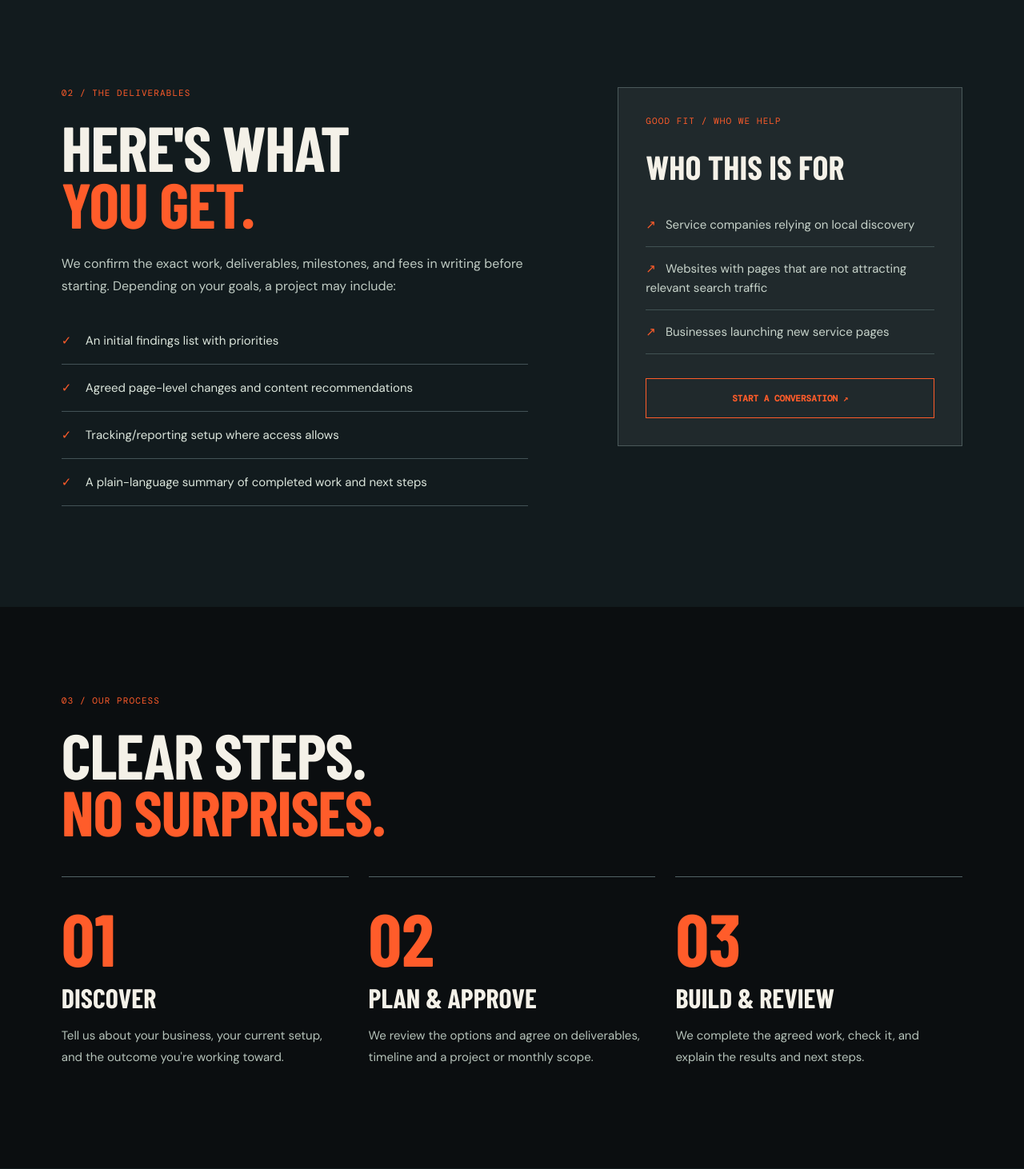
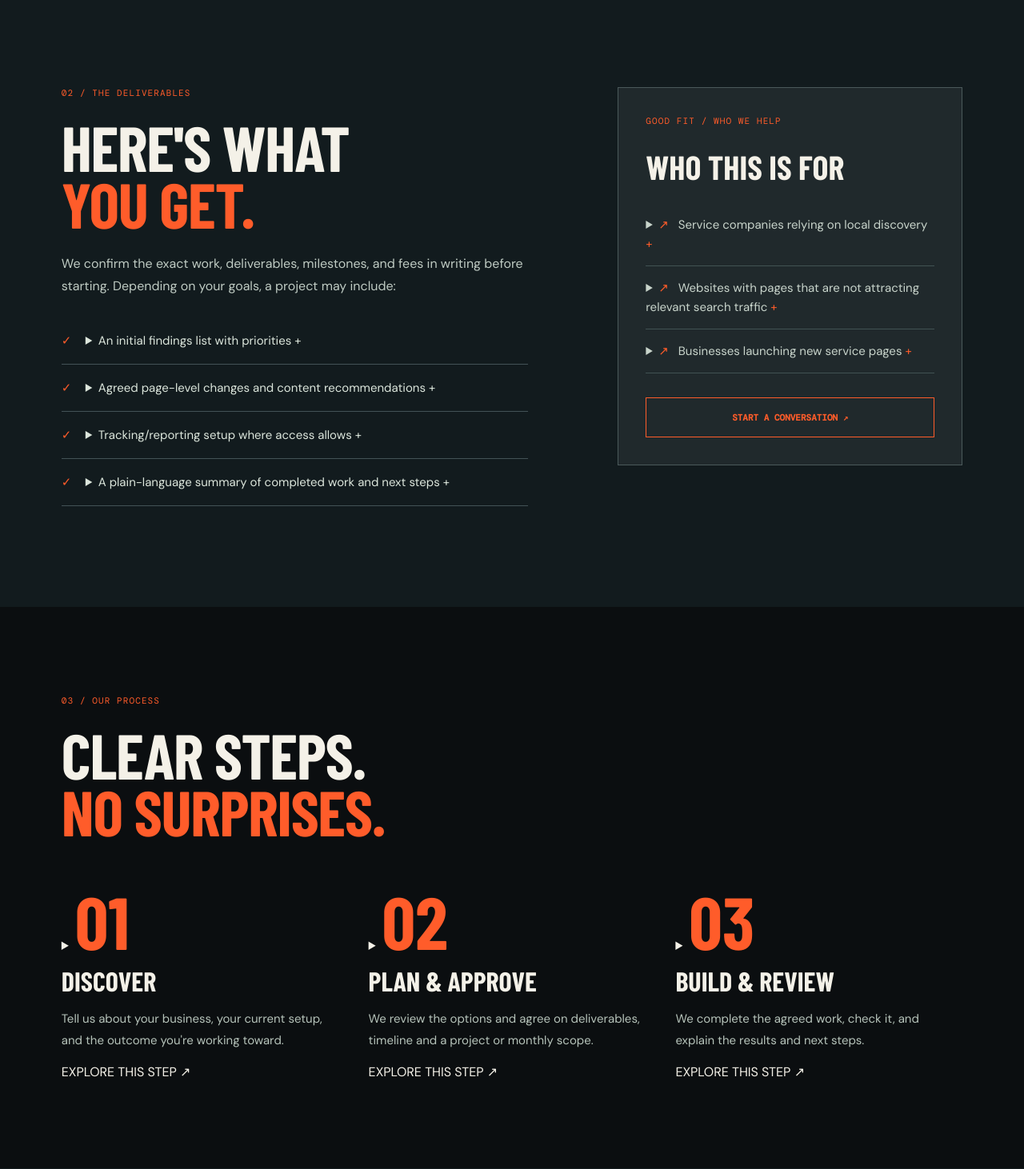
Before and after one commit to cuzzaintit321/reboot-syndicate, a FastAPI app: page /marketing/local-seo in a window 1280 px wide. Shown: the part 2113-3575 px from the top of the page at 80% size. Run offline with FastAPI, Linux system fonts and the light colour scheme; parts of the project's set-up code (start-up, migrations or seed data) failed here and were passed over; some web fonts are replaced.

Commit message:
Make all service-page nested cards expandable and pricing clickable across 14 services

```diff
--- a/app/templates/marketing_detail.html
+++ b/app/templates/marketing_detail.html
@@ -36,11 +36,12 @@
     <h1>{{ service.tag }}</h1>
     <p>{{ service.lead }}</p>
 
-    <div class="agency-detail-price">
+    <a class="agency-detail-price" href="/?service={{ service.form|urlencode }}#request" aria-label="Ask about starting pricing for {{ service.name }}">
       <span class="agency-detail-price-label">STARTING AT</span>
       <strong>{{ pricing.starting }}</strong>
       <span class="agency-detail-price-unit">{{ pricing.unit }}</span>
-    </div>
+      <span class="agency-detail-price-link">ASK FOR A QUOTE ↗</span>
+    </a>
     <div class="agency-detail-actions">
       <a class="primary" href="/?service={{ service.form|urlencode }}#request">DISCUSS YOUR PROJECT <span>↗</span></a>
       <a class="secondary" href="/#services">← EXPLORE OTHER SERVICES</a>
@@ -83,7 +84,15 @@
     <p>We confirm the exact work, deliverables, milestones, and fees in writing before starting. Depending on your goals, a project may include:</p>
     <ul class="agency-detail-checks">
       {% for item in service.deliverables %}
-      <li>{{ item }}</li>
+      <li>
+        <details class="agency-detail-deliverable">
+          <summary>{{ item }} <span class="agency-detail-mini-icon" aria-hidden="true">+</span></summary>
+          <div class="agency-detail-mini-content">
+            <p>We can discuss how this fits your project, including the exact scope, timeline and approval process.</p>
+            <a href="/?service={{ service.form|urlencode }}#request" aria-label="Ask about {{ item }}">ASK ABOUT THIS DELIVERABLE ↗</a>
+          </div>
+        </details>
+      </li>
       {% endfor %}
     </ul>
   </div>
@@ -91,7 +100,13 @@
     <span class="section-index">GOOD FIT / WHO WE HELP</span>
     <h3>WHO THIS IS FOR</h3>
     {% for item in service.bestFor %}
-    <div class="agency-detail-fit-item"><span>↗</span> {{ item }}</div>
+    <details class="agency-detail-fit-item">
+      <summary><span aria-hidden="true">↗</span> {{ item }} <span class="agency-detail-mini-icon" aria-hidden="true">+</span></summary>
+      <div class="agency-detail-mini-content">
+        <p>Sound like your business? Let's review what you need and whether {{ service.name|lower }} is a good fit.</p>
+        <a href="/?service={{ service.form|urlencode }}#request" aria-label="Discuss services for {{ item }}">TELL US WHAT YOU NEED ↗</a>
+      </div>
+    </details>
     {% endfor %}
     <a href="/?service={{ service.form|urlencode }}#request">START A CONVERSATION ↗</a>
   </div>
@@ -100,9 +115,18 @@
   <span class="section-index">03 / OUR PROCESS</span>
   <h2>CLEAR STEPS.<br><em>NO SURPRISES.</em></h2>
   <div class="agency-detail-steps">
-    <article><strong>01</strong><h3>DISCOVER</h3><p>Tell us about your business, your current setup, and the outcome you're working toward.</p></article>
-    <article><strong>02</strong><h3>PLAN & APPROVE</h3><p>We review the options and agree on deliverables, timeline and a project or monthly scope.</p></article>
-    <article><strong>03</strong><h3>BUILD & REVIEW</h3><p>We complete the agreed work, check it, and explain the results and next steps.</p></article>
+    <details class="agency-detail-step">
+      <summary><strong>01</strong><h3>DISCOVER</h3><p>Tell us about your business, your current setup, and the outcome you're working toward.</p><span class="agency-detail-expand-hint">EXPLORE THIS STEP <span aria-hidden="true">↗</span></span></summary>
+      <div class="agency-detail-step-extra"><p>Start with your goals, the customers you want to reach, your current challenges and what's already working. We can use those details to identify the right next steps.</p><a href="/?service={{ service.form|urlencode }}#request">START THE CONVERSATION ↗</a></div>
+    </details>
+    <details class="agency-detail-step">
+      <summary><strong>02</strong><h3>PLAN & APPROVE</h3><p>We review the options and agree on deliverables, timeline and a project or monthly scope.</p><span class="agency-detail-expand-hint">EXPLORE THIS STEP <span aria-hidden="true">↗</span></span></summary>
+      <div class="agency-detail-step-extra"><p>We outline the recommended work, responsibilities, estimated schedule and pricing. You review the proposal and approve the scope before work begins.</p><a href="/?service={{ service.form|urlencode }}#request">REQUEST A PROJECT PLAN ↗</a></div>
+    </details>
+    <details class="agency-detail-step">
+      <summary><strong>03</strong><h3>BUILD & REVIEW</h3><p>We complete the agreed work, check it, and explain the results and next steps.</p><span class="agency-detail-expand-hint">EXPLORE THIS STEP <span aria-hidden="true">↗</span></span></summary>
+      <div class="agency-detail-step-extra"><p>After the agreed work is complete, we review the deliverables, explain what changed and discuss any follow-up support or maintenance worth considering.</p><a href="/?service={{ service.form|urlencode }}#request">DISCUSS YOUR PROJECT ↗</a></div>
+    </details>
   </div>
 </section>
 <section class="agency-detail-section agency-detail-faq section-wrap" id="faq">
```
